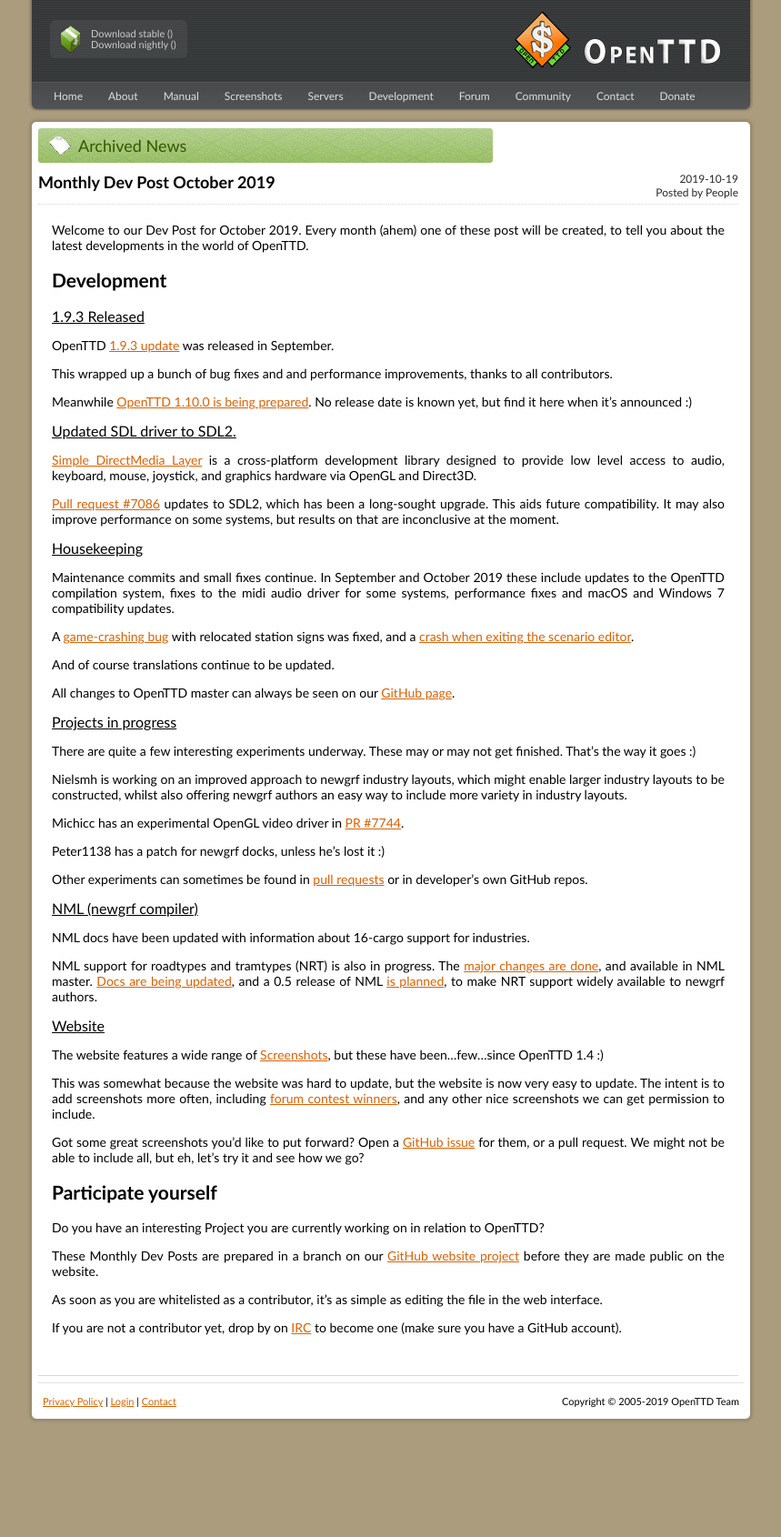
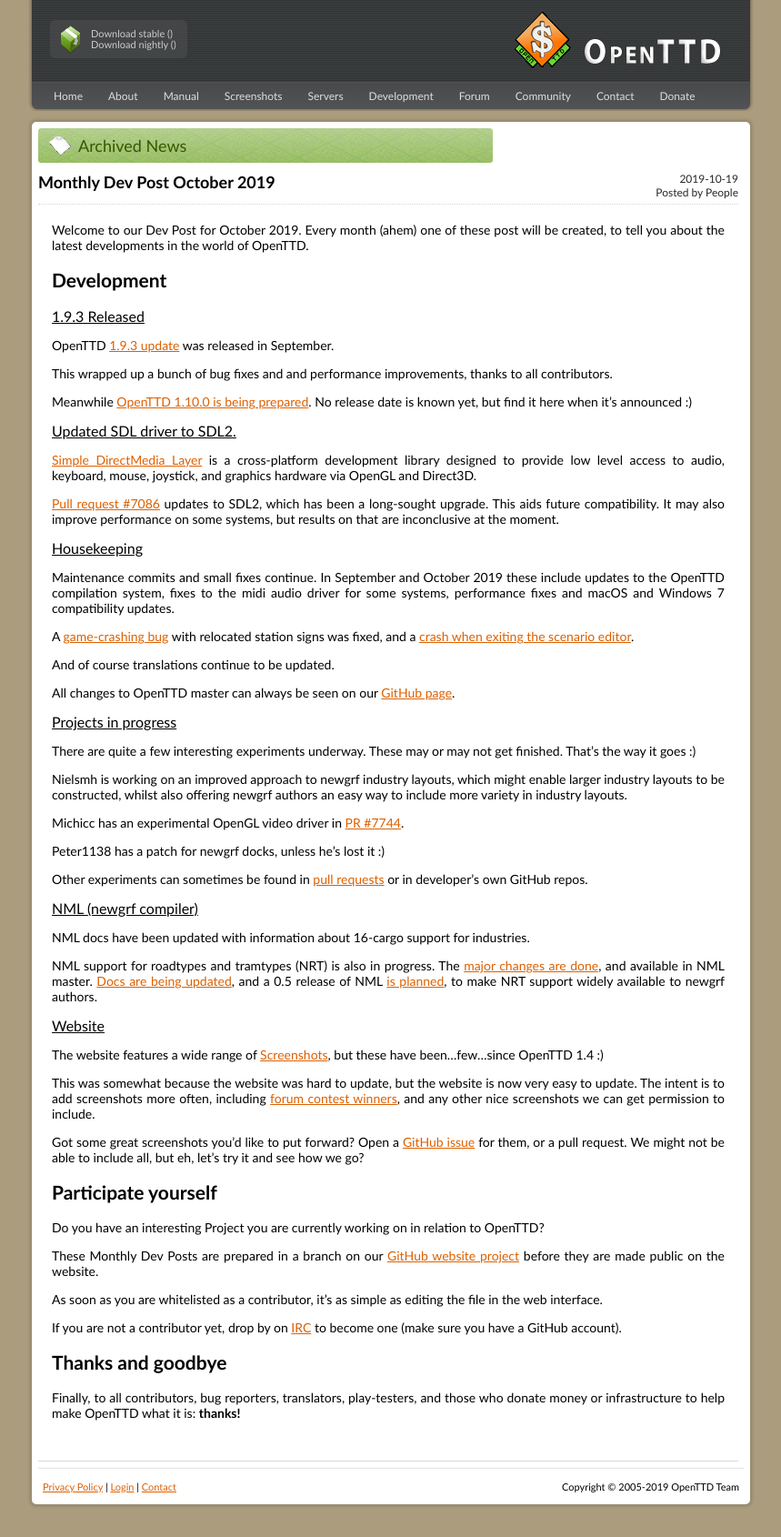
Before and after one commit to OpenTTD/website, a Jekyll site: the page built from _posts/2019-10-19-monthly-dev-post.md, in a window 1280 px wide. Shown: the whole page at 91% size, without its empty margins (210-1069 px from the left). Built offline with Jekyll 4.4.1, drawn with Linux system fonts in a browser that asks for light colours; before the commit the page ends 1596 px from its top, so only the background shows below that.

Commit message:
Update 2019-10-19-monthly-dev-post.md

```diff
--- a/_posts/2019-10-19-monthly-dev-post.md
+++ b/_posts/2019-10-19-monthly-dev-post.md
@@ -69,3 +69,7 @@
 As soon as you are whitelisted as a contributor, it's as simple as editing the file in the web interface.
 
 If you are not a contributor yet, drop by on [IRC](https://www.openttd.org/contact.html) to become one (make sure you have a GitHub account).
+
+## Thanks and goodbye
+
+Finally, to all contributors, bug reporters, translators, play-testers, and those who donate money or infrastructure to help make OpenTTD what it is: **thanks!**
```
